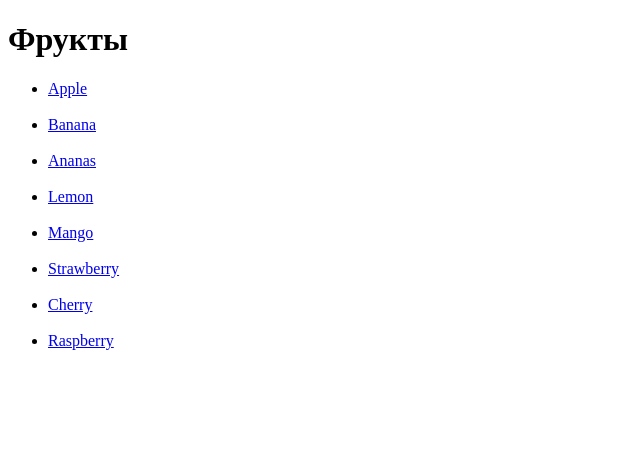
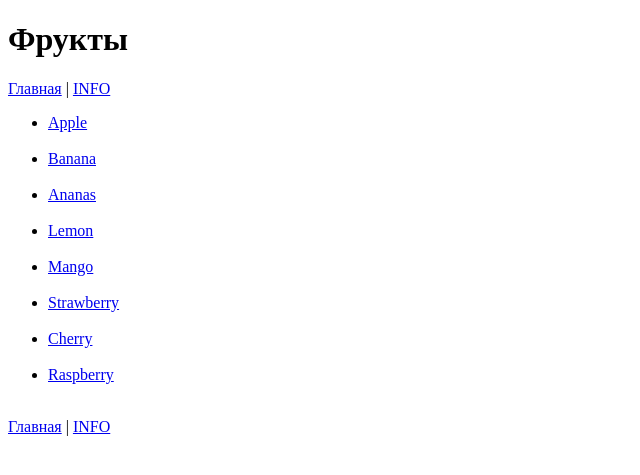
Before and after one commit to Shiningswords/my_page, a Django app: page /fruits/ in a window 1280 px wide. Shown: the top 475 px of the page, without its empty margins (0-640 px from the left). Run offline with Django 4.2, Linux system fonts and the light colour scheme.

Commit message:
создание navbar.html и включение его с помощью тега include в index.html и info_fruits.html

```diff
--- a/fruits/templates/fruits/index.html
+++ b/fruits/templates/fruits/index.html
@@ -6,10 +6,12 @@
 {% endblock %}
 
 {% block content%}
+  {% include 'includes/navbar.html' %}
   <ul>
     {% for fruit in fruits_list %}
       <li><a href="{% url 'fruits-name' all_fruits=fruit %}">{{fruit|title}}</a></li>
       <br>
     {% endfor %}
   </ul>
+  {% include 'includes/navbar.html' %}
 {% endblock %}
--- a/fruits/templates/fruits/info_fruits.html
+++ b/fruits/templates/fruits/info_fruits.html
@@ -6,9 +6,11 @@
 {% endblock %}
 
 {% block content%}
+    {% include 'includes/navbar.html' %}
     {% if description_fruits is None %}
         <h2>Такого фрукта нет</h2>
     {% else %}
         <h2>{{description_fruits| title}}</h2>
     {% endif %}
+    {% include 'includes/navbar.html' %}
 {% endblock %}
--- /dev/null
+++ b/fruits/templates/includes/navbar.html
@@ -0,0 +1,4 @@
+<nav>
+  <a href="/fruits">Главная</a> |
+  <a href="https://ru.wikipedia.org/wiki/%D0%A4%D1%80%D1%83%D0%BA%D1%82">INFO</a>
+</nav>
```
